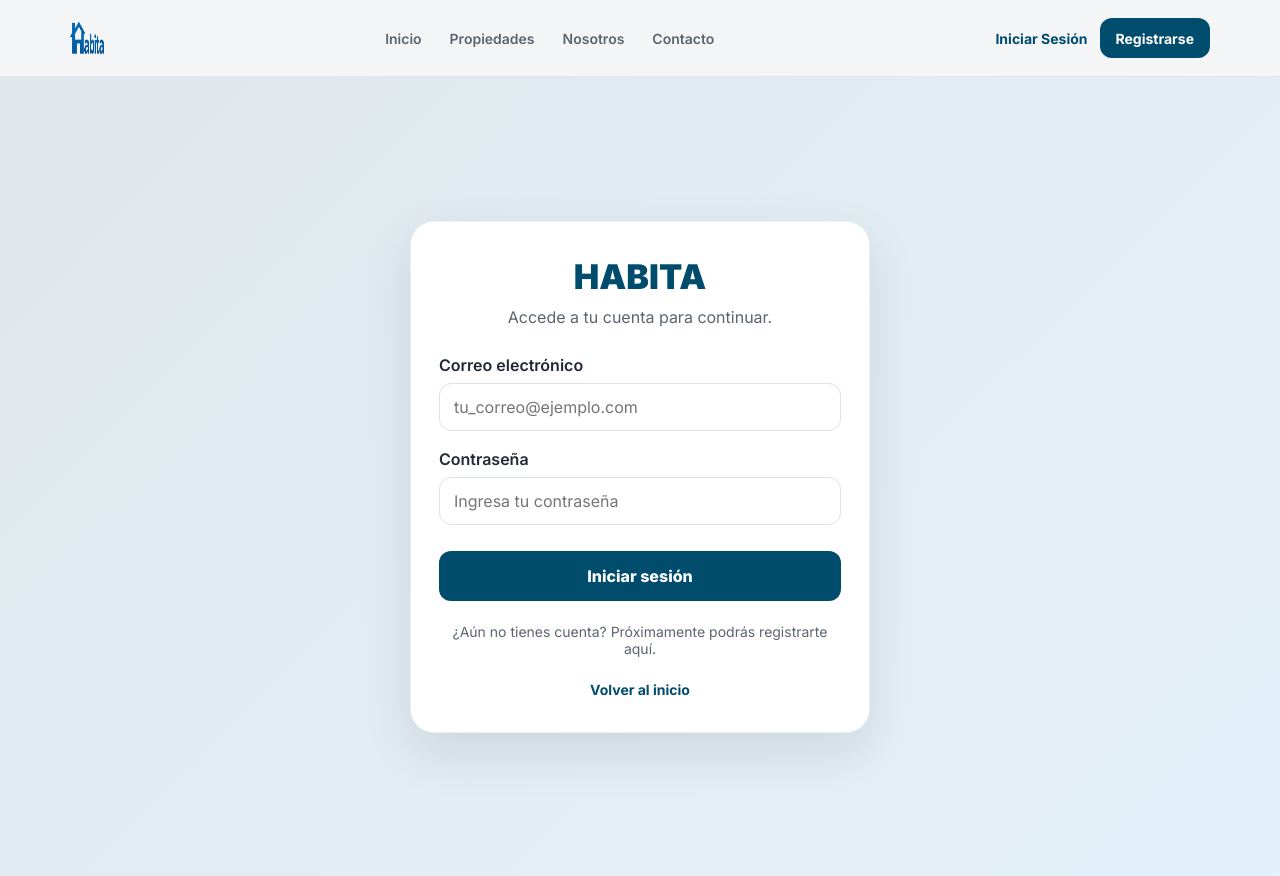
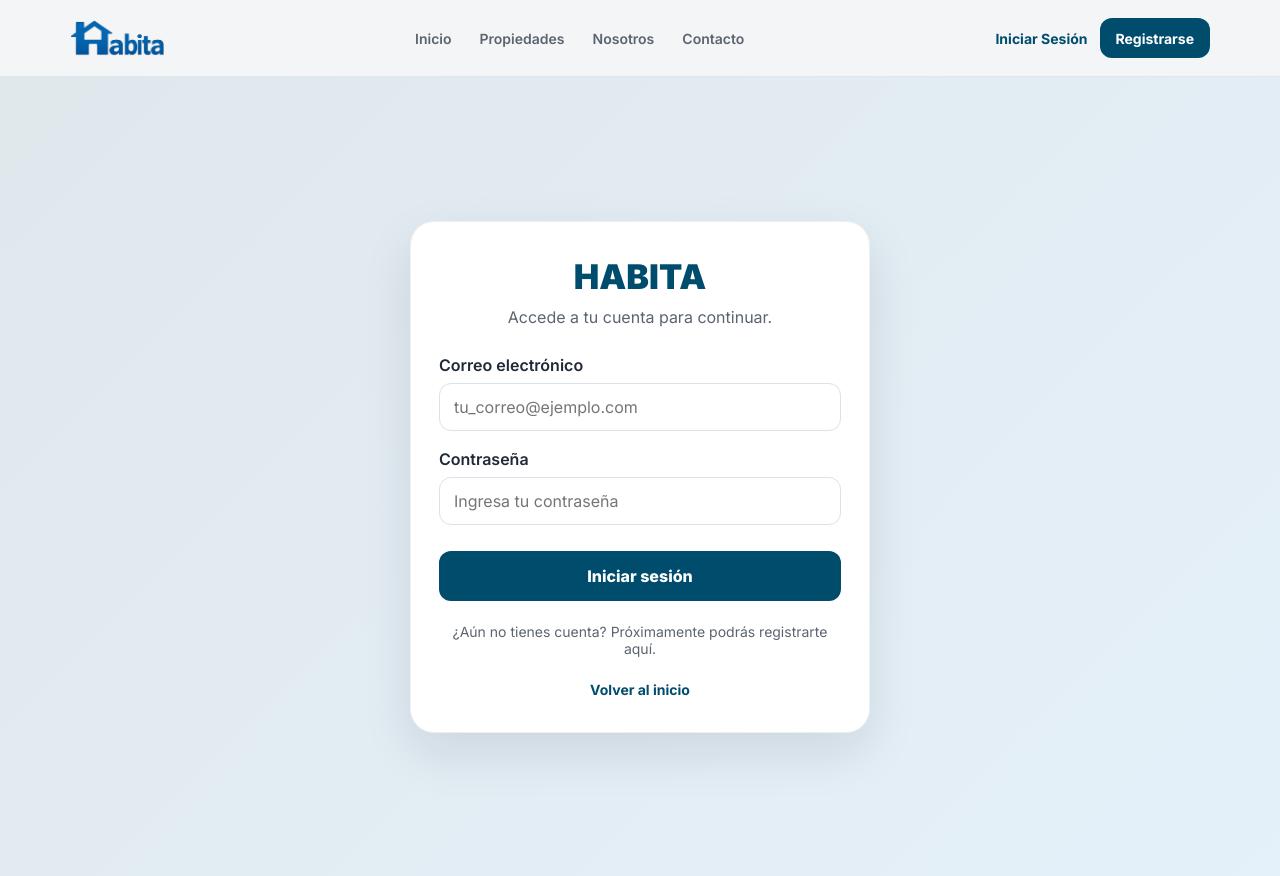
Before and after one commit to UrielCG1/habita_frontend, a Django app: page /accounts/login/ in a window 1280 px wide. Shown: the top 876 px of the page. Run offline with Django 5.2, Linux system fonts and the light colour scheme.

Commit message:
fix image

```diff
--- a/static/css/base.css
+++ b/static/css/base.css
@@ -151,8 +151,7 @@ textarea {
 }
 
 .brand-icon {
-    width: 34px;
-    height: 34px;
+    height: 36px;
     color: #fff;
     display: flex;
     align-items: center;
```
